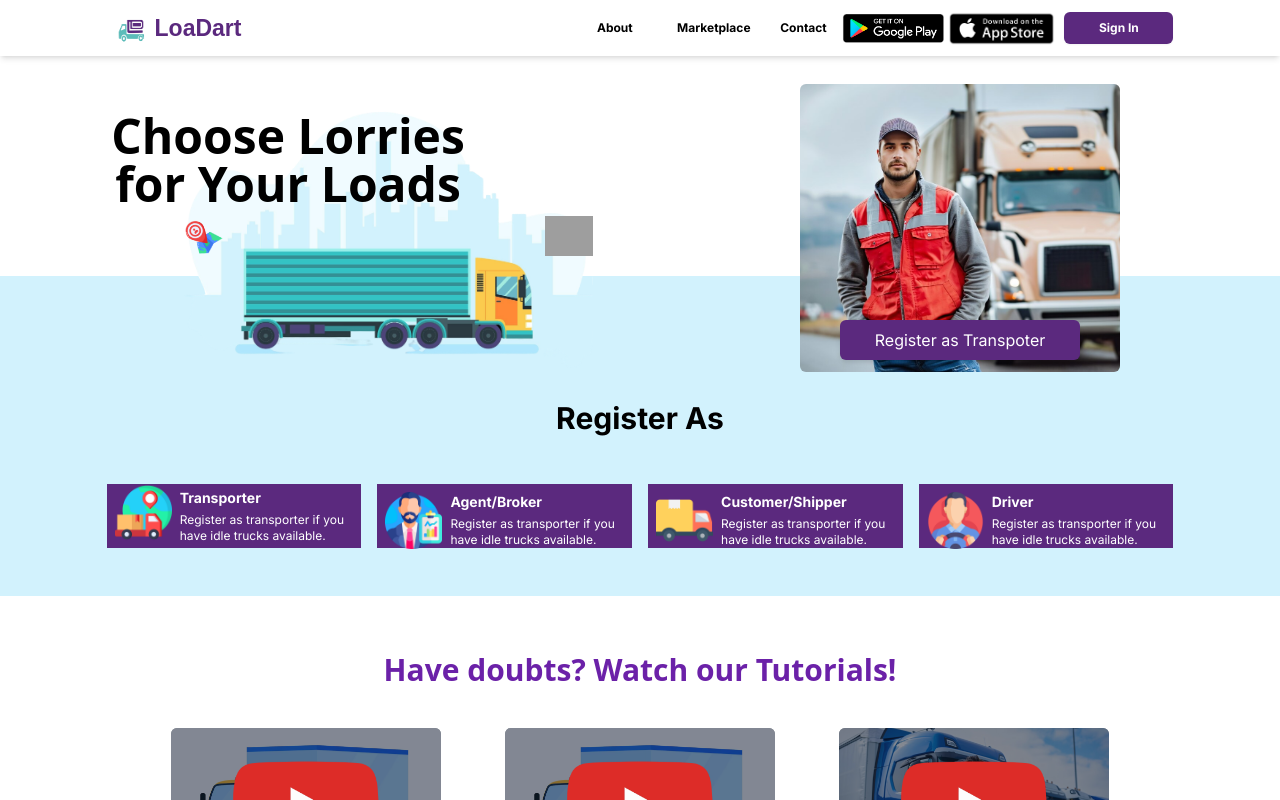
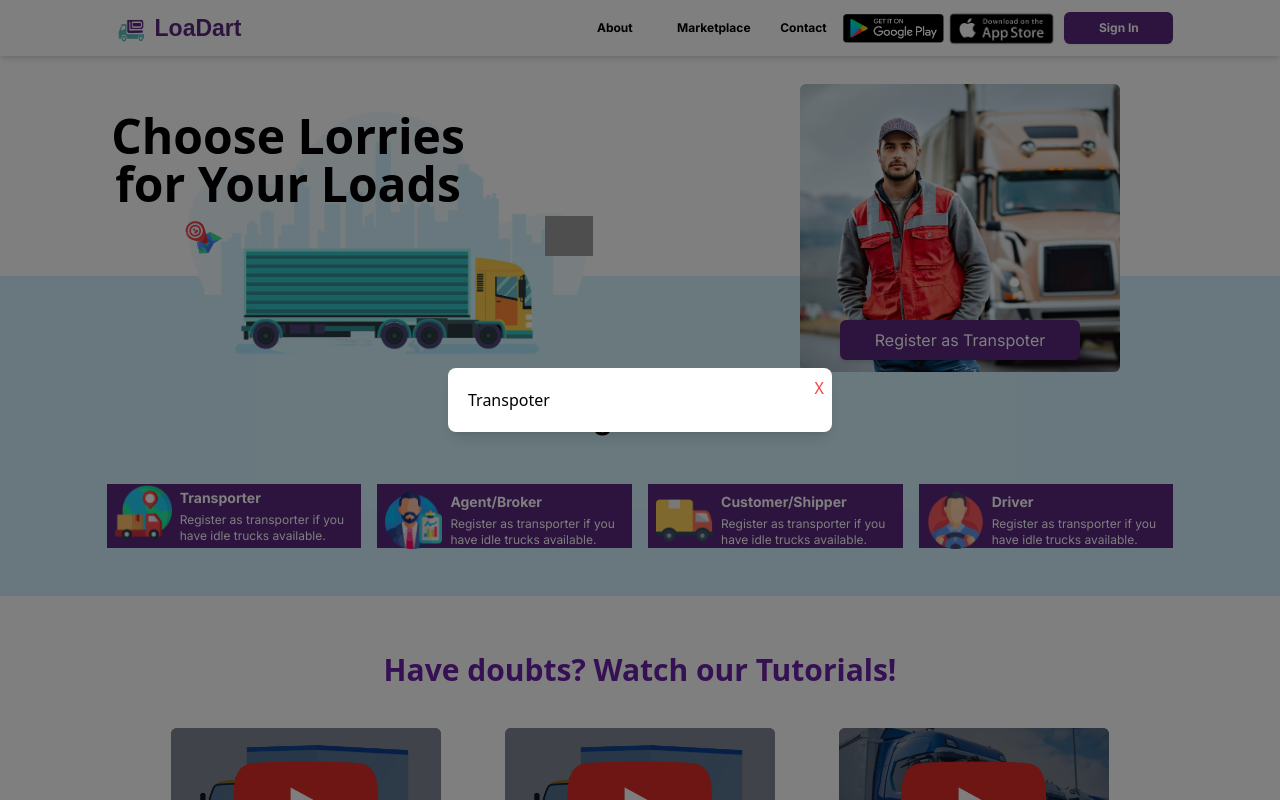
Before and after one commit to nihalmohd/LoaDart, a React (Vite) app: page / in a window 1280 px wide. Both pictures are taken after a click on the button "Register as Transpoter". Shown: the top 800 px of the page. Built offline with nearby package versions, Linux system fonts and the light colour scheme; grey boxes are pictures that could not be loaded.

Commit message:
4 signup page basic template is over

```diff
--- a/src/assets/components/Home/BannerSection.jsx
+++ b/src/assets/components/Home/BannerSection.jsx
@@ -1,8 +1,14 @@
-import React from 'react'
+import React, { useState } from 'react'
 import VideoSection from './VideoSection'
 import Slider from 'react-slick';
 import 'slick-carousel/slick/slick.css';
 import 'slick-carousel/slick/slick-theme.css';
+import Transpoter from '../Signup/Transpoter';
+import Modal from '../Modal/Modal';
+
+import Driver from '../Signup/Driver';
+import Broker from '../Signup/Broker';
+import Shipper from '../Signup/Shipper';
 
 
 const images = [
@@ -19,6 +25,20 @@ const buttonLabels = [
   'Register as Broker',
 ];
 const BannerSection = () => {
+  const [isModalOpen, setIsModalOpen] = useState(false);
+  const [selectedSignup, setSelectedSignup] = useState(null);
+
+
+  const openModal = (signupType) => {
+    setSelectedSignup(signupType);
+    setIsModalOpen(true);
+  };
+
+  const closeModal = () => {
+    setIsModalOpen(false);
+    setSelectedSignup(null);
+  };
+
 
   const settings = {
     infinite: true,
@@ -32,7 +52,15 @@ const BannerSection = () => {
   };
 
     return (
+
     <div className="font-sans bg-white   ">
+      <Modal isOpen={isModalOpen} closeModal={closeModal}>
+        {/* Render the selected sign-up page in the modal */}
+        {selectedSignup === 'Shipper' && <Shipper />}
+        {selectedSignup === 'Driver' && <Driver />}
+        {selectedSignup === 'Transpoter' && <Transpoter />}
+        {selectedSignup === 'Broker' && <Broker />}
+      </Modal>
 
       <div className="w-full h-72 lg:hidden lg:rounded-md overflow-hidden relative  ">
         <Slider {...settings}>
@@ -43,7 +71,10 @@ const BannerSection = () => {
                 alt={`Slide ${index}`}
                 className="w-full h-72 object-cover"
               />
-              <button className="absolute bottom-3 left-10 w-3/4 h-10 bg-[#5B297E] text-white rounded-md shadow-md hover:bg-white hover:text-[#5B297E] font-inter">
+              <button
+                className="absolute bottom-3 left-10 w-3/4 h-10 bg-[#5B297E] text-white rounded-md shadow-md hover:bg-white hover:text-[#5B297E] font-inter"
+                onClick={() => openModal(buttonLabels[index].split(' ')[2])}
+              >
                 {buttonLabels[index]}
               </button>
             </div>
@@ -92,9 +123,12 @@ const BannerSection = () => {
                     alt={`Slide ${index}`}
                     className="w-full h-72 object-cover"
                   />
-                  <button className="absolute bottom-3 left-10 w-3/4 h-10 bg-[#5B297E] text-white rounded-md shadow-md hover:bg-white hover:text-[#5B297E] font-inter">
-                    {buttonLabels[index]}
-                  </button>
+                   <button
+                className="absolute bottom-3 left-10 w-3/4 h-10 bg-[#5B297E] text-white rounded-md shadow-md hover:bg-white hover:text-[#5B297E] font-inter"
+                onClick={() => openModal(buttonLabels[index].split(' ')[2])}
+              >
+                {buttonLabels[index]}
+              </button>
                 </div>
               ))}
             </Slider>
@@ -162,8 +196,8 @@ const BannerSection = () => {
           </div>
         </div>
       </div>
+      <VideoSection />
 
-      <VideoSection />
     </div>
   );
 }
--- /dev/null
+++ b/src/assets/components/Modal/Modal.jsx
@@ -0,0 +1,18 @@
+// Modal.jsx
+import React from 'react';
+
+const Modal = ({ isOpen, closeModal, children }) => {
+  if (!isOpen) return null;
+
+  return (
+    <div className="fixed inset-0 bg-black bg-opacity-50 flex justify-center items-center z-50">
+      <div className="bg-white w-96 p-5 rounded-lg shadow-lg relative">
+        <button className="absolute top-2 right-2 text-red-500" onClick={closeModal}>X</button>
+         <children/>
+        {children || <p>No content available</p>}
+      </div>
+    </div>
+  );
+};
+
+export default Modal;
--- /dev/null
+++ b/src/assets/components/Signup/Broker.jsx
@@ -0,0 +1,9 @@
+import React from 'react'
+
+const Broker = () => {
+  return (
+    <div>Broker</div>
+  )
+}
+
+export default Broker
--- /dev/null
+++ b/src/assets/components/Signup/Driver.jsx
@@ -0,0 +1,9 @@
+import React from 'react'
+
+const Driver = () => {
+  return (
+    <div>Driver</div>
+  )
+}
+
+export default Driver
--- /dev/null
+++ b/src/assets/components/Signup/Shipper.jsx
@@ -0,0 +1,9 @@
+import React from 'react'
+
+const Shipper = () => {
+  return (
+    <div>Shipper</div>
+  )
+}
+
+export default Shipper
```
